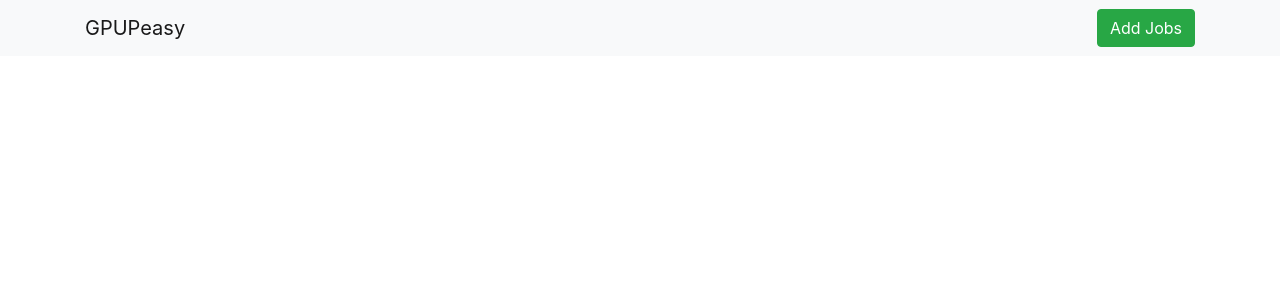
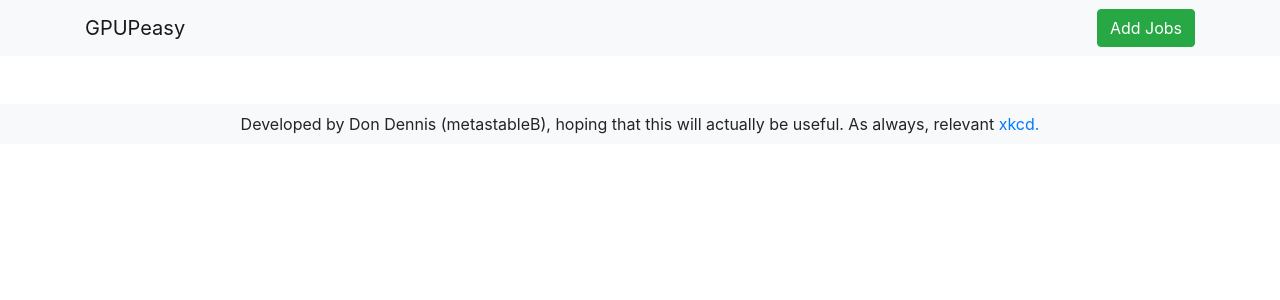
Before and after one commit to metastableB/GPUPeasy, a Python web app: template gpupeasy/webapp/templates/base.html in a window 1280 px wide. Shown: the top 300 px of the page. Run offline with Jinja, Linux system fonts and the light colour scheme; the template is opened without the code that fills it, so the values that code supplies are empty; some libraries are stand-ins or nearby versions.

Commit message:
Update index

```diff
--- a/gpupeasy/webapp/templates/base.html
+++ b/gpupeasy/webapp/templates/base.html
@@ -70,5 +70,12 @@
     <div class="container">
       {% block container %}{% endblock %}
     </div>
+    <div class="mt-5 navbar navbar-light bg-light" >
+        <div class="col-md-12 text-center">
+          Developed by Don Dennis (metastableB), hoping that this will actually
+          be useful. As always, relevant <a
+                                           href="https://xkcd.com/1319/">xkcd.</a>
+        </div>
+    </div>
   </body>
 </html>
```
